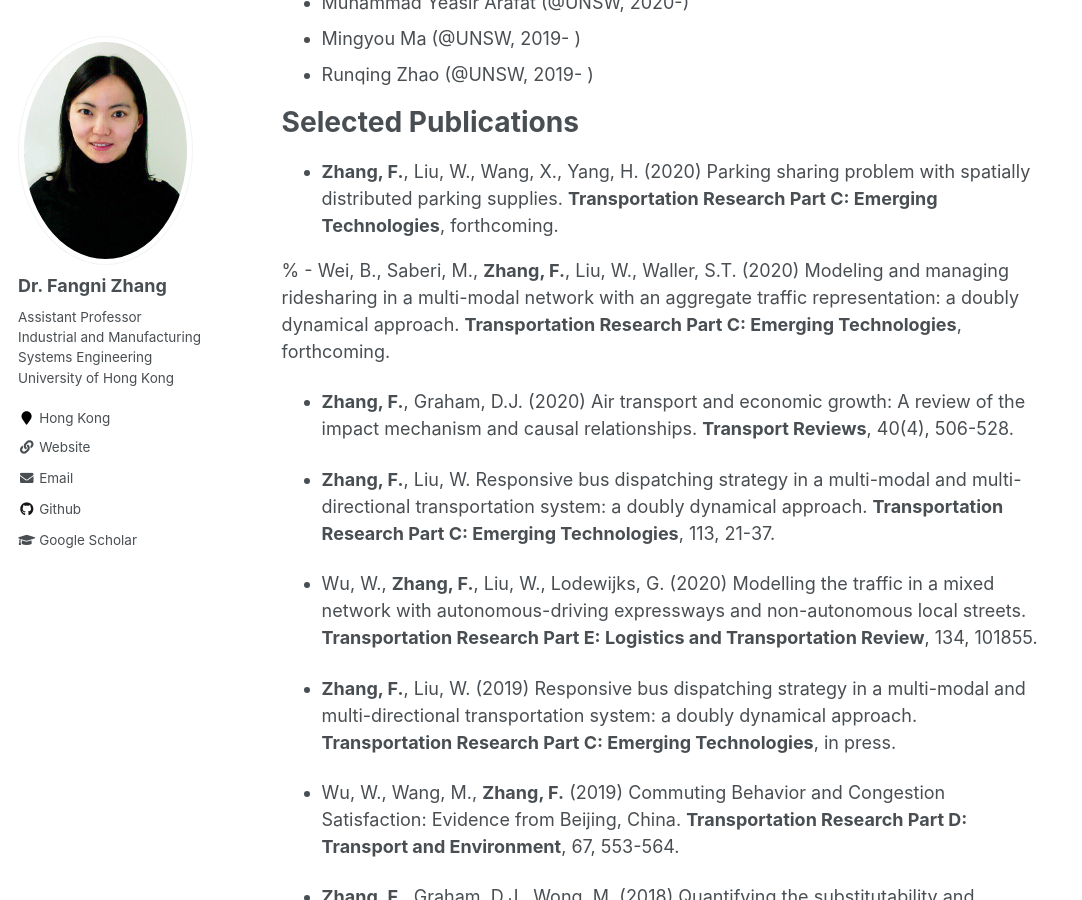
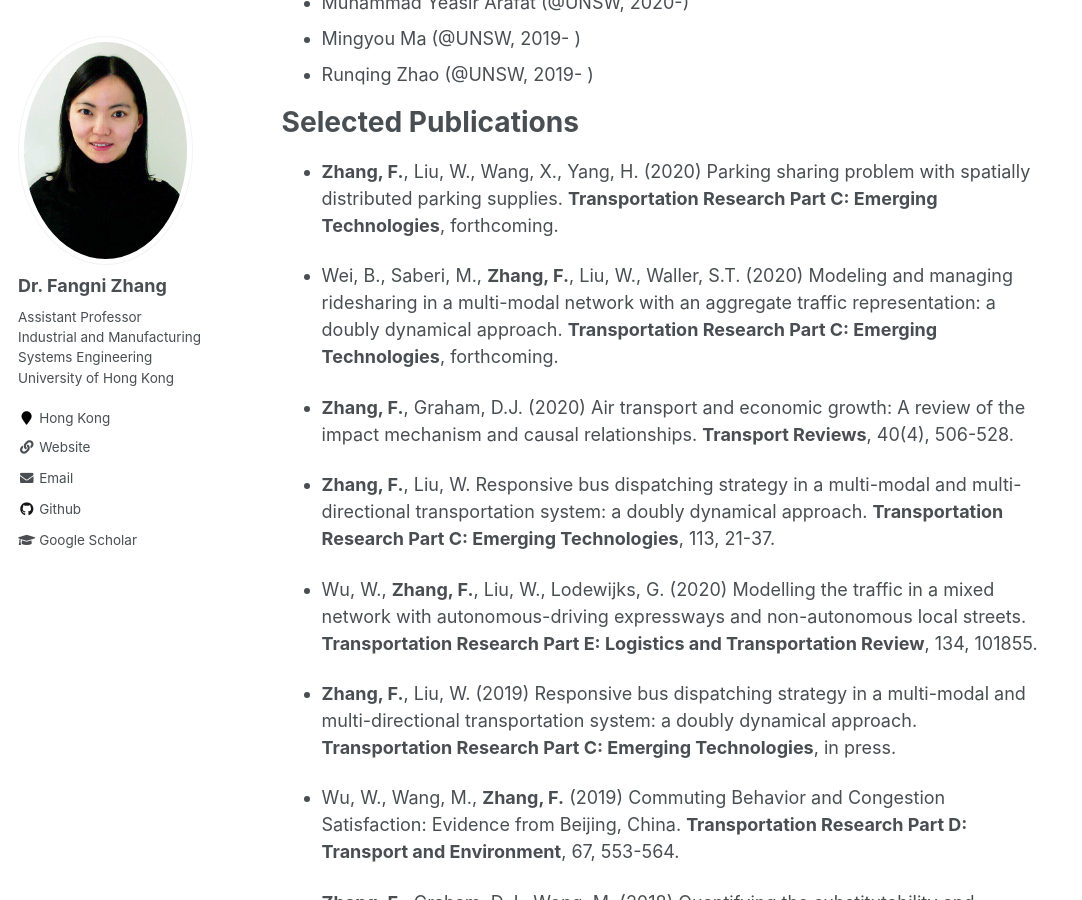
Before and after one commit to fangnizhang/fangnizhang.github.io, a Jekyll site: the page built from _pages/about.md, in a window 1280 px wide and 900 px high, scrolled down 1683 px. Shown: the whole window, without its empty margins (0-1082 px from the left). Built offline with Jekyll 4.4.1, drawn with Linux system fonts in a browser that asks for light colours.

```diff
--- a/_pages/about.md
+++ b/_pages/about.md
@@ -47,7 +47,7 @@ Selected Publications
 ======
 - **Zhang, F.**, Liu, W., Wang, X., Yang, H. (2020) Parking sharing problem with spatially distributed parking supplies. **Transportation Research Part C: Emerging Technologies**, forthcoming.
 
-% - Wei, B., Saberi, M., **Zhang, F.**, Liu, W., Waller, S.T. (2020) Modeling and managing ridesharing in a multi-modal network with an aggregate traffic representation: a doubly dynamical approach. **Transportation Research Part C: Emerging Technologies**, forthcoming.
+- Wei, B., Saberi, M., **Zhang, F.**, Liu, W., Waller, S.T. (2020) Modeling and managing ridesharing in a multi-modal network with an aggregate traffic representation: a doubly dynamical approach. **Transportation Research Part C: Emerging Technologies**, forthcoming.
 
 - **Zhang, F.**, Graham, D.J. (2020) Air transport and economic growth: A review of the impact mechanism and causal relationships. **Transport Reviews**, 40(4), 506-528.
 
```
